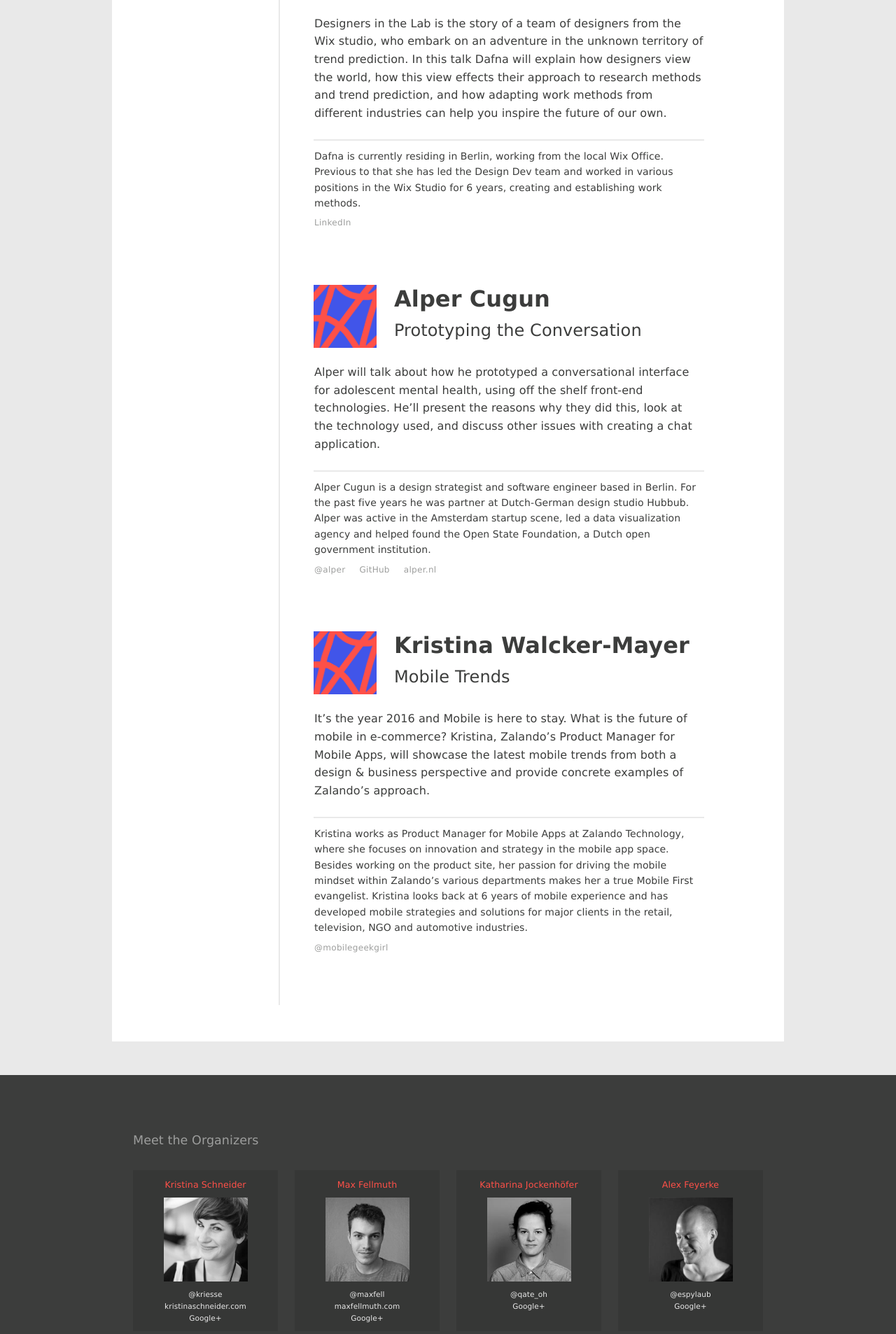
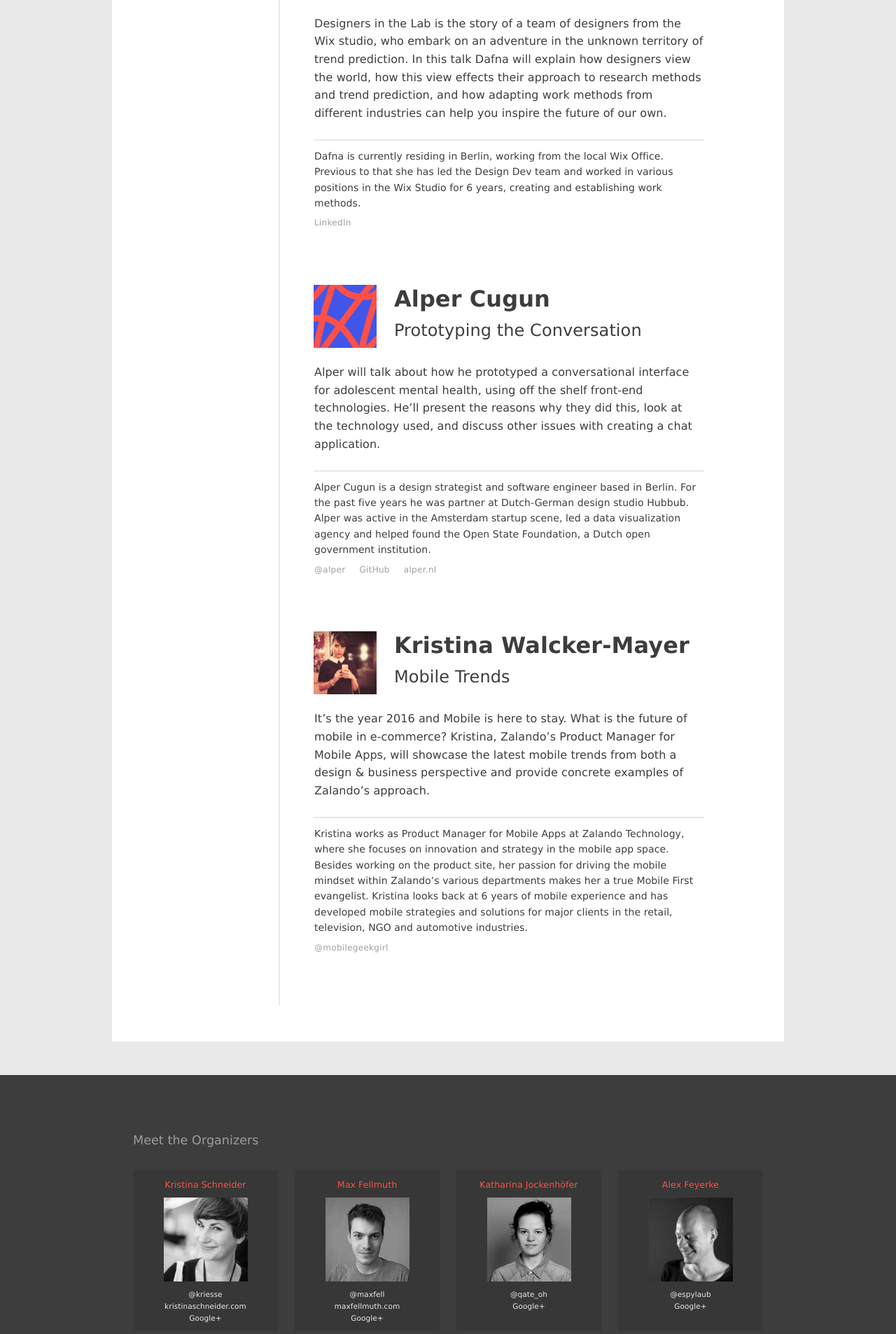
Before and after one commit to upfrontug/upfrontug.github.io, a Jekyll site: the page built from _posts/2016-09-13-meetup.html, in a window 1280 px wide. Shown: the part 525-2431 px from the top of the page at 70% size. Built offline with Jekyll 4.4.1, drawn with Linux system fonts in a browser that asks for light colours; a script that is not in the unit is left out.

Commit message:
add kristina's picture

```diff
--- a/_posts/2016-09-13-meetup.html
+++ b/_posts/2016-09-13-meetup.html
@@ -26,7 +26,7 @@
           title: 'alper.nl'
     - name: 'Kristina Walcker-Mayer'
       title: 'Mobile Trends'
-      picture:
+      picture: 'kristina-walcker-mayer.jpg'
       desc: 'It’s the year 2016 and Mobile is here to stay. What is the future of mobile in e-commerce? Kristina, Zalando’s Product Manager for Mobile Apps, will showcase the latest mobile trends from both a design & business perspective and provide concrete examples of Zalando’s approach.'
       bio: 'Kristina works as Product Manager for Mobile Apps at Zalando Technology, where she focuses on innovation and strategy in the mobile app space. Besides working on the product site, her passion for driving the mobile mindset within Zalando’s various departments makes her a true Mobile First evangelist. Kristina looks back at 6 years of mobile experience and has developed mobile strategies and solutions for major clients in the retail, television, NGO and automotive industries.'
       links:
```
Also changed, not shown: images/talks/kristina-walcker-mayer.jpg (added).
